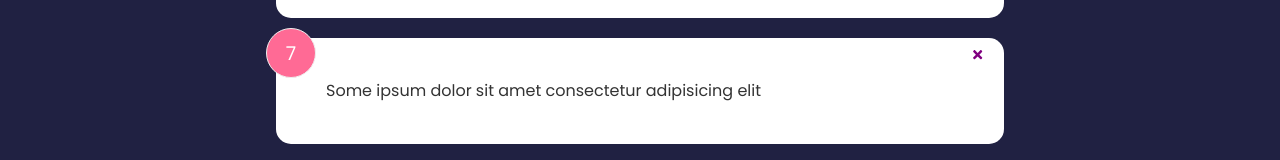
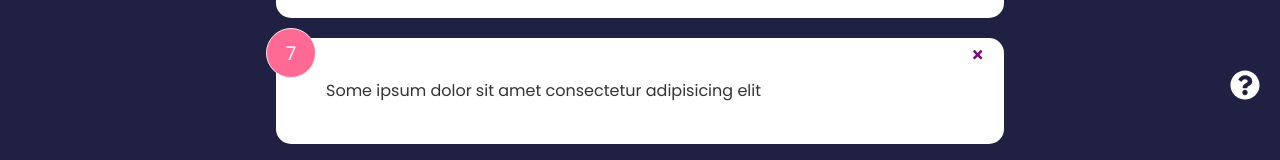
Before and after one commit to billionsjoel/feedback-app, a React (Create React App) app: page / in a window 1280 px wide. Shown: the part 672-832 px from the top of the page. Built offline with nearby package versions, Linux system fonts and the light colour scheme.

Commit message:
Add component to app

```diff
--- a/src/App.js
+++ b/src/App.js
@@ -43,6 +43,7 @@ function App() {
 					></Route>
 					<Route path="/about" element={<AboutPage />} />
 				</Routes>
+				<AboutLinkIcon />
 			</div>
 		</Router>
 	);
```
